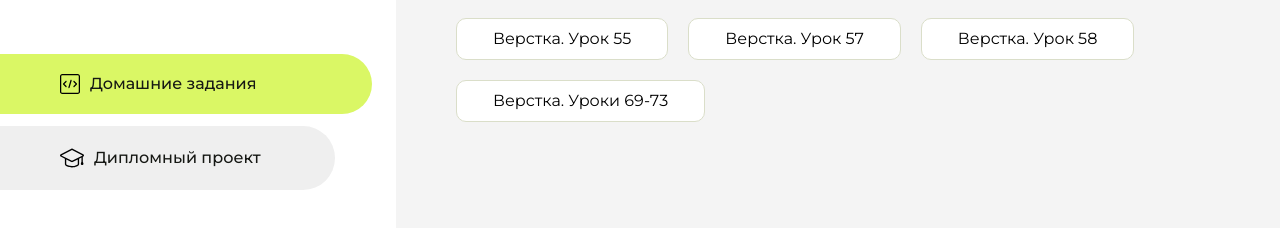
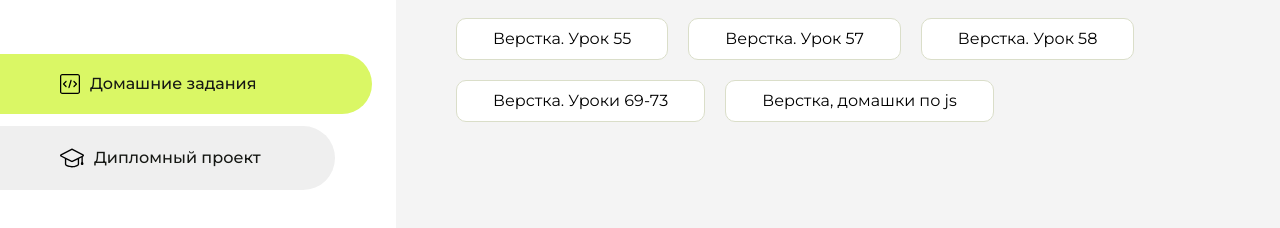
Before and after one commit to Anudas108/1008, a plain HTML site: page index.html in a window 1280 px wide. Shown: the part 282-510 px from the top of the page. Drawn offline with Linux system fonts and the light colour scheme.

Commit message:
Update index.html

```diff
--- a/index.html
+++ b/index.html
@@ -113,6 +113,9 @@
                      <li class="content__list-item">
                         <a href="intro-26-макет/index.html">Верстка. Уроки 69-73</a>
                     </li>
+                    <li class="content__list-item">
+                        <a href="js домашки/index.html">Верстка, домашки по js</a>
+                    </li>
                 </ul>
             </div>
             <div class="content__block hidden" id="diplomBlock">
```
